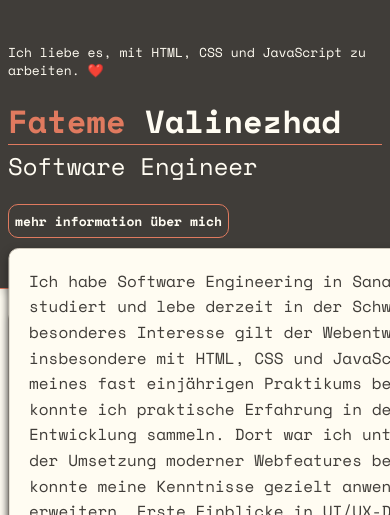
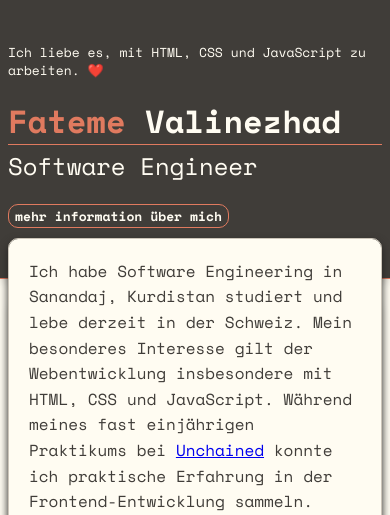
Before and after one commit to valinezhad/fateme-valinezhad, a plain HTML site: page index.html in a window 390 px wide. Both pictures are taken after a click on the button "mehr information über mich". Shown: the part 272-787 px from the top of the page. Drawn offline with nearby package versions, Linux system fonts and the light colour scheme; a web font is replaced by a local one.

Commit message:
Responsive

```diff
--- a/style.css
+++ b/style.css
@@ -143,7 +143,6 @@ h2 {
     background-color: var(--blackolive);
     border: 1px solid var(--burntsienna);
     margin-left: 210px;
-    padding: 6px;
     color: var(--florawhite);
     font-weight: bold;
     font-size: 13px;
@@ -190,10 +189,17 @@ h3 {
     overflow-y: auto;
     max-height: 80vh;
     @media (max-width: 600px) {
-        width: 96%;
+        min-width:100%;
+        left:50%;
         line-height: 1.6;
         max-height: 70vh;
     }
+}
+@media (max-width: 1000px) {
+   .info-box {
+    min-width:100%;
+    left:50%;
+   }
 }
 .main {
     display: flex;
```
